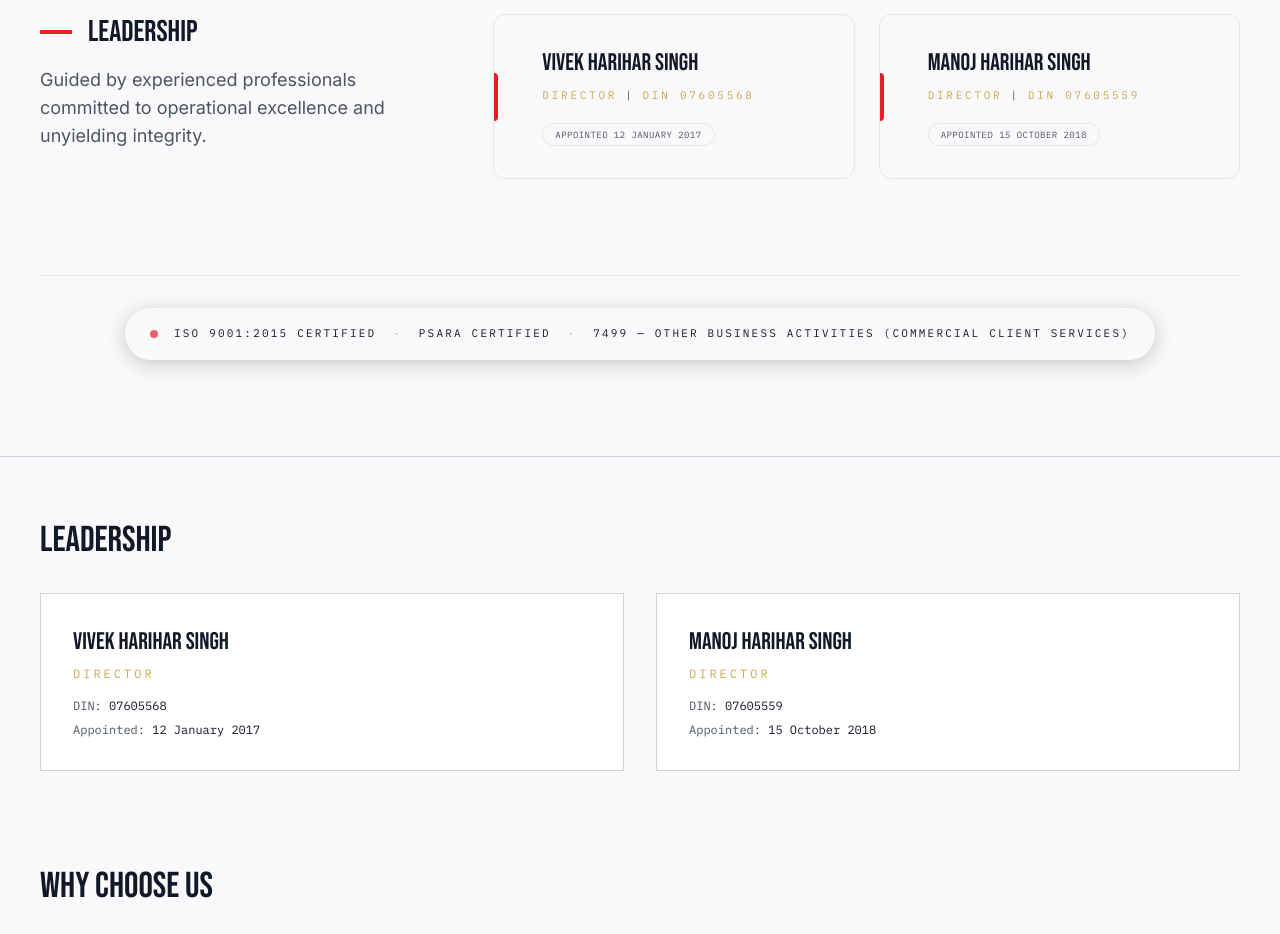
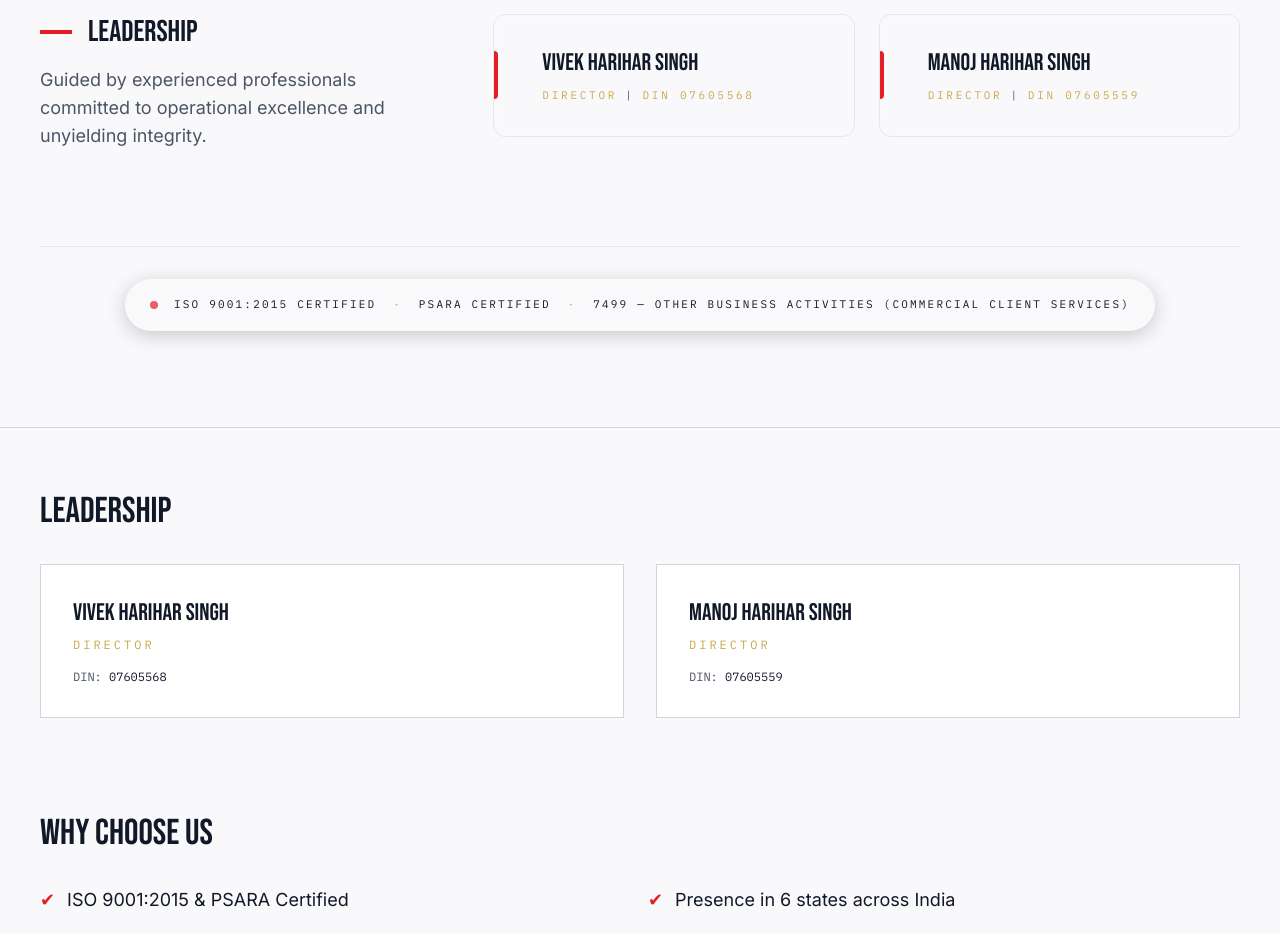
Before and after one commit to shivansh-121/Honos_Webstie, a Next.js app: page /about in a window 1280 px wide. Shown: the part 1480-2414 px from the top of the page. Built offline with nearby package versions, Linux system fonts and the light colour scheme.

Commit message:
style: remove appointed date from directors cards

```diff
--- a/app/about/page.tsx
+++ b/app/about/page.tsx
@@ -80,10 +80,6 @@ export default function AboutPage() {
                   <div>
                     <dt className="inline text-honos-muted">DIN: </dt>
                     <dd className="inline text-honos-white">{d.din}</dd>
-                  </div>
-                  <div>
-                    <dt className="inline text-honos-muted">Appointed: </dt>
-                    <dd className="inline text-honos-white">{d.appointed}</dd>
                   </div>
                 </dl>
               </article>
--- a/components/sections/Corporate.tsx
+++ b/components/sections/Corporate.tsx
@@ -107,12 +107,9 @@ export function Corporate() {
                   <p className="font-display text-lg sm:text-xl md:text-2xl uppercase text-honos-white mb-1 sm:mb-2 group-hover:text-white transition-colors">
                     {d.name}
                   </p>
-                  <p className="font-mono text-[9px] sm:text-[10px] md:text-[11px] uppercase tracking-wider md:tracking-widest text-gold mb-3 sm:mb-4 flex flex-wrap items-center gap-x-2">
+                  <p className="font-mono text-[9px] sm:text-[10px] md:text-[11px] uppercase tracking-wider md:tracking-widest text-gold flex flex-wrap items-center gap-x-2">
                     <span>{d.role}</span> <span className="text-honos-muted hidden sm:inline">|</span> <span>DIN {d.din}</span>
                   </p>
-                  <div className="inline-block px-2 py-1 sm:px-3 bg-void/80 border border-honos-line/50 rounded-full font-mono text-[8px] sm:text-[9px] uppercase tracking-wider text-honos-muted">
-                    Appointed {d.appointed}
-                  </div>
                 </div>
               </motion.div>
             ))}
```
